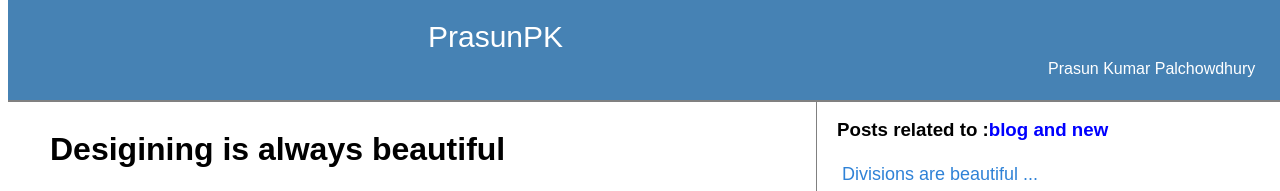
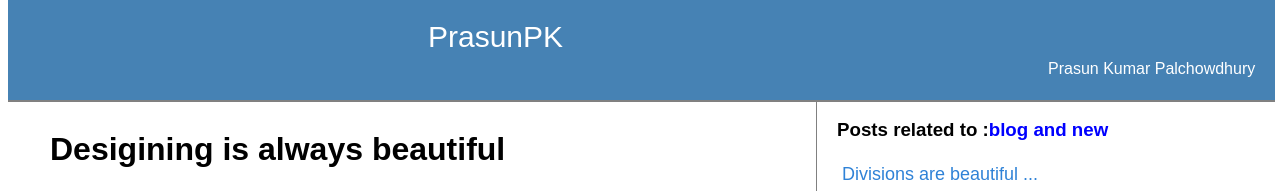
Before and after one commit to PrasunPK/PrasunPK.github.io, a Jekyll site: the page built from _posts/2016-02-06-divisions-are-beautiful.markdown, in a window 1280 px wide. Shown: the top 191 px of the page. Built offline with Jekyll 4.4.1, drawn with Linux system fonts in a browser that asks for light colours; nearby versions of some CDN libraries; comment, search, counter and statistics services are not loaded.

Commit message:
header width is fixed

```diff
--- a/_includes/header.html
+++ b/_includes/header.html
@@ -1,20 +1,6 @@
 <header class="site-header">
-  <div class="wrapper">
      <div class="header-of-header">
         <div class="site-title"><a href="{{ site.baseurl }}/">{{ site.title }}</a></div>
         <div class="site-name">{{ site.name }}</div>
     </div>
-    <nav class="site-nav">
-
-      <!-- <div class="trigger">
-        {% for my_page in site.pages %}
-           {% if my_page.title %}
-          <a class="page-link" href="{{ my_page.url | prepend: site.baseurl }}">{{ my_page.title }}</a>
-          {% endif %}
-        {% endfor %}
-      </div> -->
-    </nav>
-
-  </div>
-
 </header>
--- a/_layouts/default.html
+++ b/_layouts/default.html
@@ -12,9 +12,6 @@
         {{ content }}
       </div>
       <div class="other-content">
-           <!-- {% for tag in site.tags %}
-              <div class="tag"> {{ tag[0] }} </div>
-           {% endfor %} -->
            <div class="heading">Categories</div>
            {% for category in site.categories %}
               <div class="category"> {{ category[0] }} </div>
--- a/css/footer.css
+++ b/css/footer.css
@@ -24,3 +24,17 @@
     color: #3d6ab8;
     text-decoration: none;
 }
+
+.tag{
+    display: inline-block;
+}
+
+.footer-layer-1{
+    background-color: lightgrey;
+    width: 70%;
+    margin: 0 auto;
+}
+
+.footer-layer-2{
+    margin-top: 20px;
+}
--- a/css/header.css
+++ b/css/header.css
@@ -1,5 +1,9 @@
+.site-header{
+    left: 0%;
+}
+
 .header-of-header{
-    width: 100%;
+    width: 99%;
     height: 100px;
     border-bottom: 2px grey solid;
     position:fixed;
```
Also changed, not shown: _includes/footer.html (+6 -1 lines).
